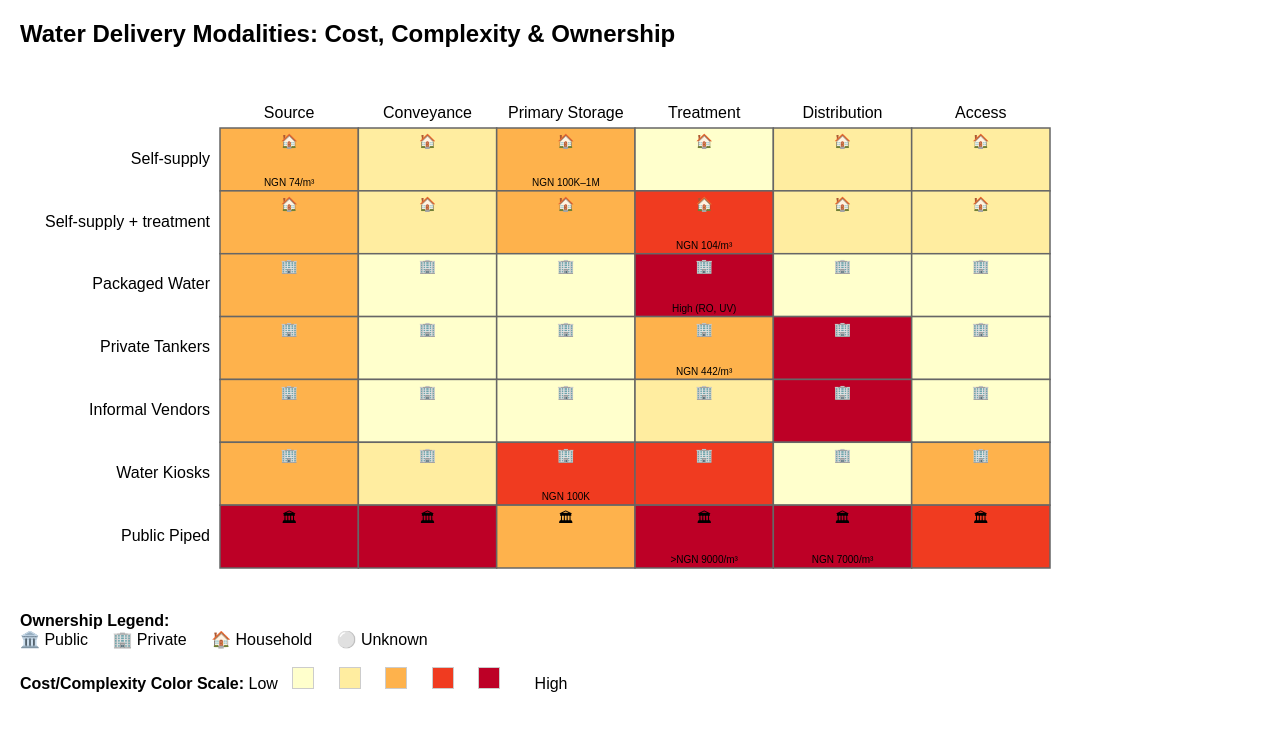
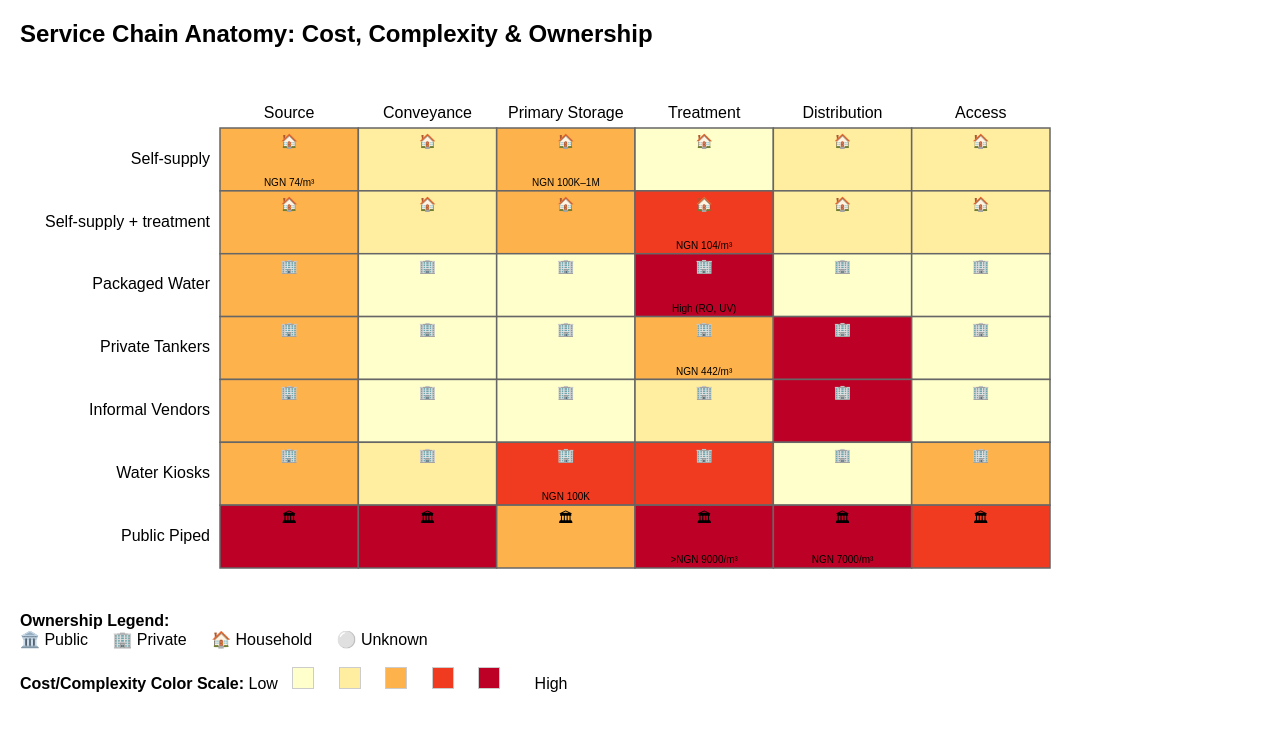
Before and after one commit to athena-infonomics-data/athena-infonomics-data.github.io, a plain HTML site: page lagos-water/index.html in a window 1280 px wide. Drawn offline with nearby package versions, Linux system fonts and the light colour scheme.

Commit message:
Update index.html

```diff
--- a/lagos-water/index.html
+++ b/lagos-water/index.html
@@ -45,7 +45,7 @@
   </style>
 </head>
 <body>
-  <h2>Water Delivery Modalities: Cost, Complexity & Ownership</h2>
+  <h2>Service Chain Anatomy: Cost, Complexity & Ownership</h2>
   <div id="heatmap"></div>
   <div class="legend">
     <strong>Ownership Legend:</strong><br/>
```
